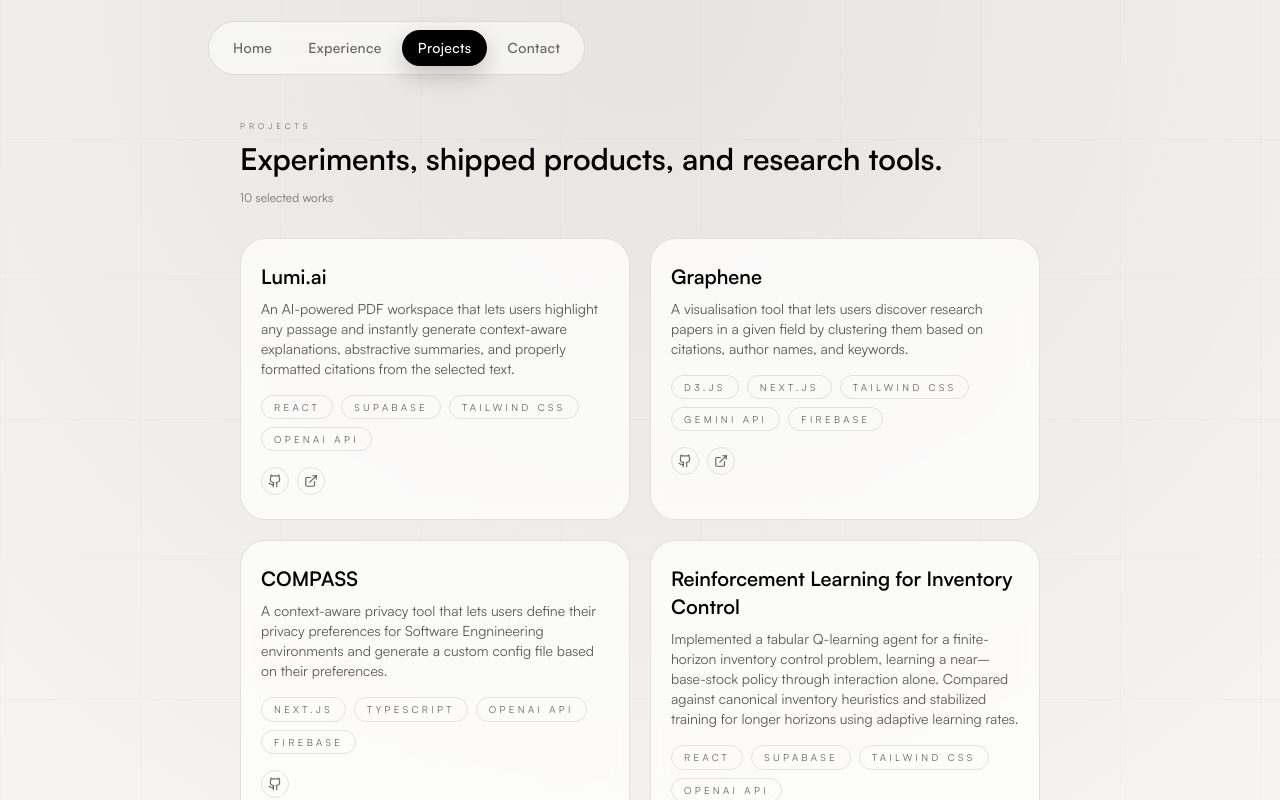
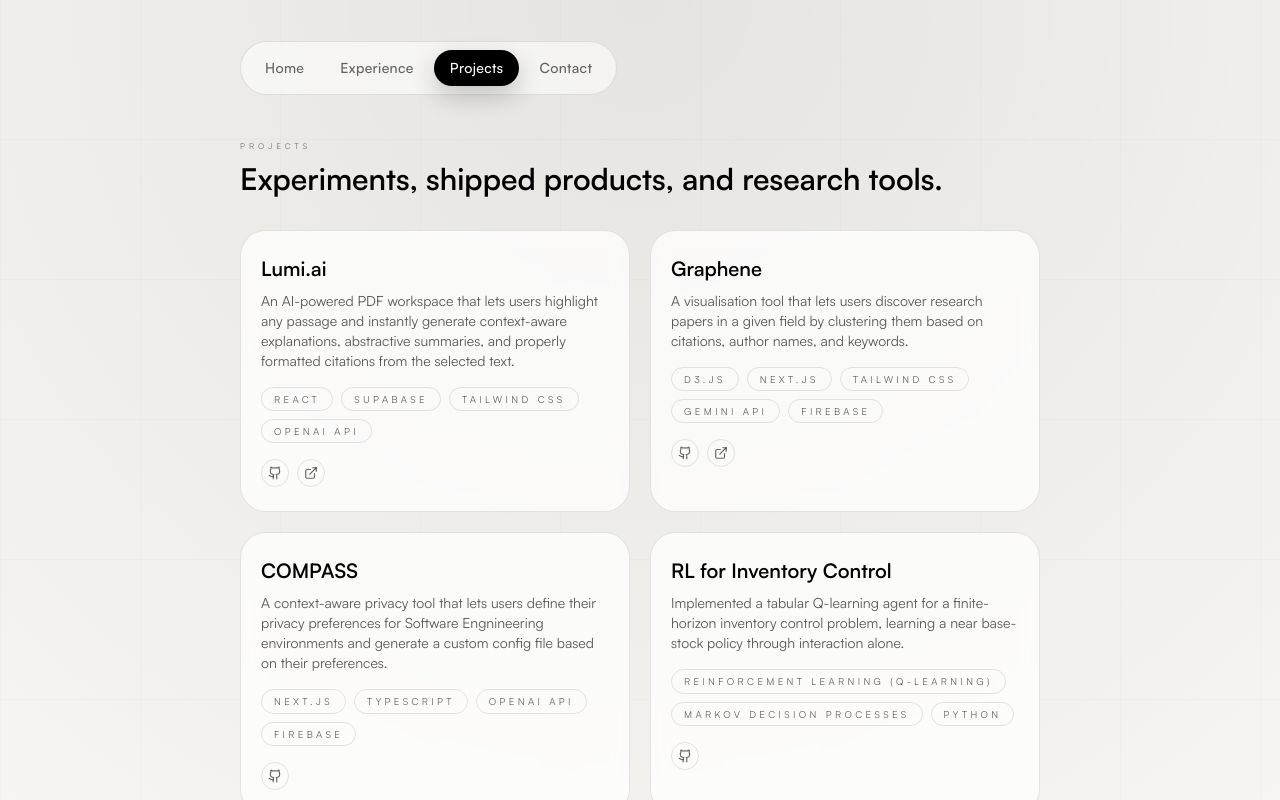
Before and after one commit to vihaann06/personal-portfolio, a React (Create React App) app: page / in a window 1280 px wide. Both pictures are taken after a click on the button "Projects". Shown: the top 800 px of the page. Built offline with nearby package versions, Linux system fonts and the light colour scheme.

Commit message:
minor UI changes

```diff
--- a/src/App.tsx
+++ b/src/App.tsx
@@ -20,7 +20,7 @@
 
       <main className="relative">
       {activeTab === 'home' && (
-          <div className="h-[calc(100vh-5.5rem)] overflow-hidden">
+          <div className="h-[calc(100vh-6.3rem)] overflow-hidden">
           <Hero />
         </div>
       )}
--- a/src/components/Contact.tsx
+++ b/src/components/Contact.tsx
@@ -32,7 +32,7 @@
             <div className="flex flex-col gap-1">
               <p className="text-[0.55rem] uppercase tracking-[0.5em] text-black/50">Available for</p>
               <p className="text-lg font-semibold">Product + infra internships · creative collabs</p>
-            </div>
+              </div>
 
             <p className="text-sm text-black/70 leading-relaxed">
               I gravitate toward teams building considerate, high-leverage tools. If you&apos;re exploring
--- a/src/components/Navigation.tsx
+++ b/src/components/Navigation.tsx
@@ -14,8 +14,8 @@
   ];
 
   return (
-    <nav className="bg-transparent">
-      <div className="max-w-5xl mx-auto px-4 sm:px-8 lg:px-12 pt-4 lg:translate-x-8">
+    <nav className="bg-transparent mt-5">
+      <div className="max-w-5xl mx-auto px-4 sm:px-8 lg:px-12 pt-4 lg:translate-x-16">
         <div className="flex items-center h-16">
           <div className="flex items-center gap-1 px-2 py-2 rounded-full border border-black/10 bg-white/55 backdrop-blur">
             {tabs.map((tab) => (
--- a/src/components/Projects.tsx
+++ b/src/components/Projects.tsx
@@ -25,21 +25,21 @@
       github: "https://github.com/Tapiocaba/contextual-llm-privacy"
     },
     {
-      title: "Reinforcement Learning for Inventory Control",
-      description: "Implemented a tabular Q-learning agent for a finite-horizon inventory control problem, learning a near–base-stock policy through interaction alone. Compared against canonical inventory heuristics and stabilized training for longer horizons using adaptive learning rates.",
-      technologies: ["React", "Supabase", "Tailwind CSS", "OpenAI API"],
+      title: "RL for Inventory Control",
+      description: "Implemented a tabular Q-learning agent for a finite-horizon inventory control problem, learning a near base-stock policy through interaction alone.",
+      technologies: ["Reinforcement Learning (Q-learning)", "Markov Decision Processes", "Python"],
       github: "https://github.com/vihaann06/inventory-prediction"
     },
     {
       title: "Prodspace",
-      description: "Developed a productivity-enhancing web application, featuring tools like a habit tracker and calendar that attract active users from over 63 countries within two years",
+      description: "Developed a productivity-enhancing web application, featuring tools like a habit tracker and calendar that attract active users from over 63 countries within two years.",
       technologies: ["React", "Tailwind CSS", "Supabase"],
       live: "https://prodspace.app",
       github: "https://github.com/vihaann06/prodspace"
     },
     {
       title: "Privacy Loss Parameter Optimization",
-      description: "Modeled the theoretical privacy-utility trade-off for individual privacy preferences and developed a Flask-based web application to optimize the privacy loss parameter",
+      description: "Modeled the theoretical privacy-utility trade-off for individual privacy preferences and developed a Flask-based web application to optimize the privacy loss parameter.",
       technologies: ["Python", "Flask"],
       github: "https://github.com/vihaann06/cs208-optimiser/tree/main",
       live: "https://drive.google.com/file/d/1zGXTEXnf2FfZM-pP07fQjHhtTW0M8zHv/view?usp=sharing",
@@ -54,20 +54,20 @@
     },
     {
       title: "Ersilia LLM PDF Extractor",
-      description: "Developed a Python-based parser tool that extracts desired metadata from research papers using LLMs to help train Machine Learning models",
+      description: "Developed a Python-based parser tool that extracts desired metadata from research papers using LLMs to help train Machine Learning models.",
       technologies: ["Python", "LLM API"],
       github: "https://github.com/ersilia-os/ersilia/blob/master/.github/scripts/summarize_publication_with_llm.py",
     },
     {
       title: "Random Philosophy Quote Generator",
-      description: "Developed a Flask-based web application that generates a random philosophy quote by parsing the goodreads philosophy quotes website from over 3000 quotes",
+      description: "Developed a Flask-based web application that generates a random philosophy quote by parsing the goodreads philosophy quotes website from over 3000 quotes.",
       technologies: ["Flask", "BeautifulSoup", "CSS"],
       github: "https://github.com/vihaann06/Random-Philosopy-Quote",
       live: "https://www.randomphilosophyquote.com/"
     },
     {
       title: "Fantasy World",
-      description: "Built a Minecraft-style voxel engine in Unity with C#, featuring chunk-based world generation, real-time terrain modification, and optimized mesh rendering for performance and scalability",
+      description: "Built a Minecraft-style voxel engine in Unity with C#, featuring chunk-based world generation, real-time terrain modification, and optimized mesh rendering for performance and scalability.",
       technologies: ["Unity", "C#", "Binary I/O"],
       github: "https://github.com/vihaann06/fantasyworld",
     },
@@ -94,7 +94,6 @@
               <h2 className="text-3xl font-semibold leading-tight">
                 Experiments, shipped products, and research tools.
             </h2>
-              <span className="text-xs text-black/50">10 selected works</span>
             </div>
           </div>
         </motion.div>
```
Also changed, not shown: src/components/Hero.tsx (indentation only).
